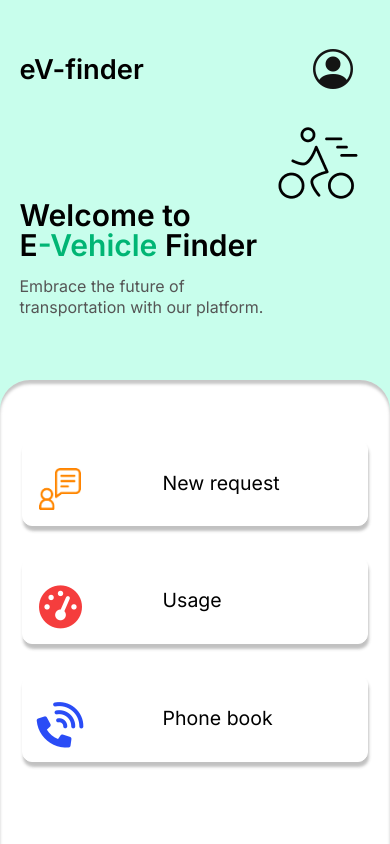
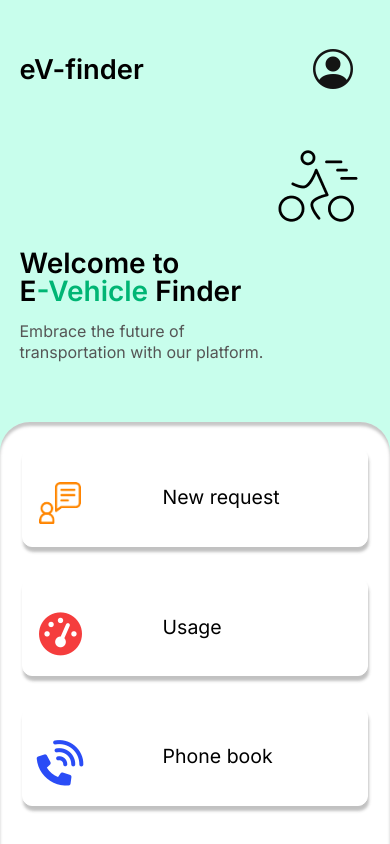
Before and after one commit to Saran-Raj0/Ev-booking, a plain HTML site: page home.html in a window 390 px wide. Drawn offline with nearby package versions, Linux system fonts and the light colour scheme.

Commit message:
Update home.css

```diff
--- a/home.css
+++ b/home.css
@@ -1,3 +1,4 @@
+/* General Styles */
 body {
     margin: 0;
     padding: 0;
@@ -6,7 +7,6 @@ body {
     display: flex;
     flex-direction: column;
     overflow-x: hidden; /* Prevent horizontal overflow */
-    width: 100vw; /* Ensure full viewport width */
 }
 
 .upper-section {
@@ -27,7 +27,7 @@ body {
     display: flex;
     justify-content: space-between;
     align-items: center;
-    margin-top: clamp(10px, 2vh, 20px); /* Adjust spacing dynamically */
+    margin-top: 0%;
     padding-left: 15%;
     padding-right: 5%;
 }
@@ -51,14 +51,14 @@ body {
     color: #000;
     position: absolute;
     left: 5%;
-    top: clamp(20px, 25vh, 300px); /* Adjust top spacing dynamically */
+    top: 28%;
 }
 
-.mob, .group{
+.mob, .group {
     display: none;
 }
 
-.mobp{
+.mobp {
     display: none;
 }
 
@@ -197,7 +197,7 @@ body {
 
 @media only screen and (max-width: 1200px) {
     .group-image {
-        top: 30%; /* Adjust 'some_value' to move the image down */
+        top: 30%; /* Adjust to move the image down */
         left: 55%; /* Optional: adjust horizontal positioning */
     }
 }
@@ -214,7 +214,7 @@ body {
     .upper-section {
         flex: none;
         padding: 5%;
-        height: 45vh;
+        height: 50vh; /* Half of the viewport height */
     }
 
     .header {
@@ -244,7 +244,7 @@ body {
         width: 70%;
         position: absolute;
         text-align: left;
-        top: clamp(14px, 60%, 120px);
+        top: 20vh; /* Position content within the upper half */
     }
 
     .des, .dek {
@@ -262,7 +262,7 @@ body {
     }
 
     .content h1 {
-        font-size: clamp(20px, 10vw, 30px);
+        font-size: clamp(20px, 10vw, 28px);
         line-height: 1;
         margin-bottom: 6%;
     }
@@ -298,7 +298,7 @@ body {
         flex-direction: column;
         gap: 30px;
         margin: 0;
-        top: 52vh;
+        top: 53vh;
         left: 6%;
         padding: 0;
         position: absolute;
@@ -328,7 +328,7 @@ body {
 
     /* Lower section */
     .lower-section {
-        height: clamp(50vh, 55vh, 60vh); /* 55% of viewport height */
+        height: 50vh; /* 50% of viewport height */
         background-color: #ffffff;
         border-radius: 30px 30px 0 0;
         margin-top: 0;
```
